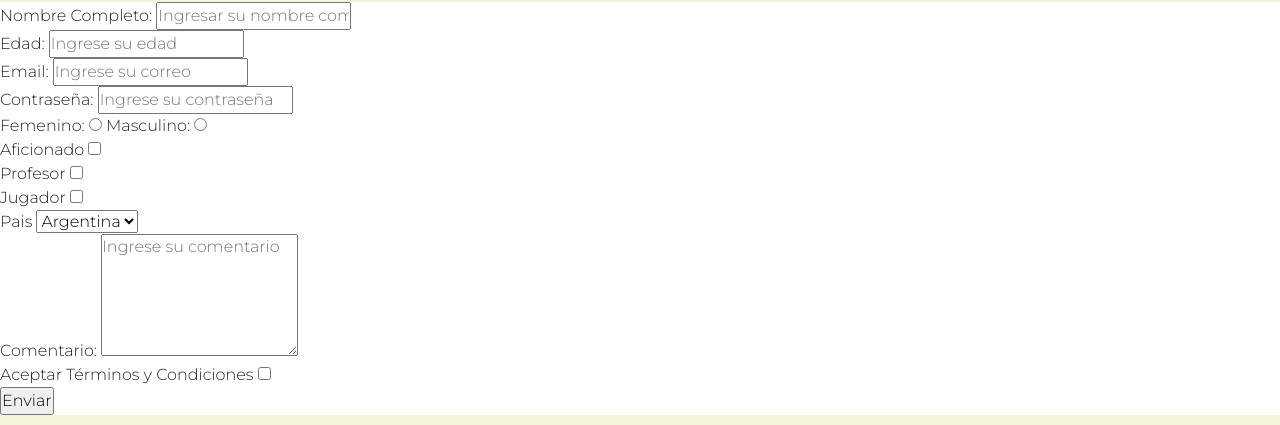
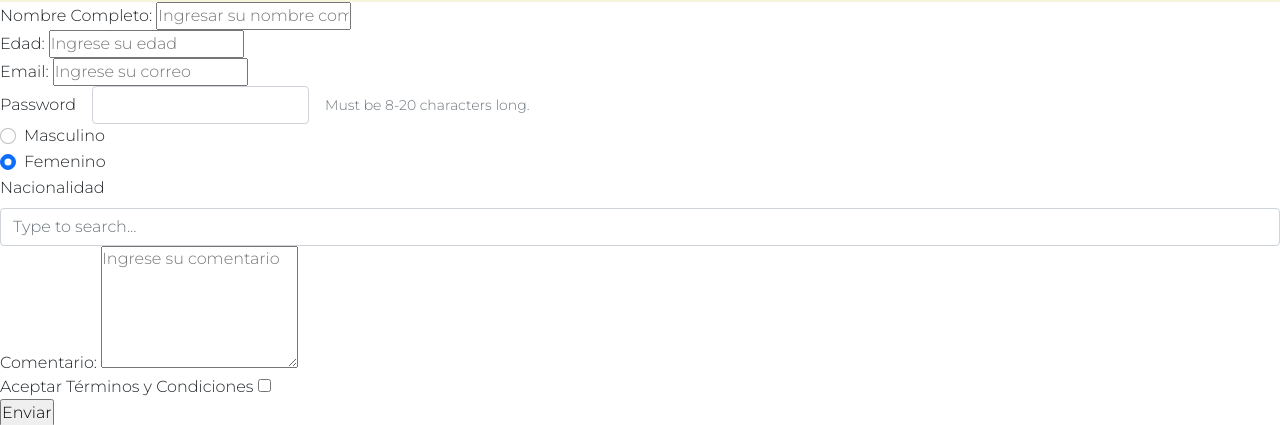
Before and after one commit to GenaroRessa/Game, a plain HTML site: page paginas/registrarme.html in a window 1280 px wide. Shown: the part 130-555 px from the top of the page. Drawn offline with nearby package versions, Linux system fonts and the light colour scheme; some icons are missing.

Commit message:
segundo desafio

```diff
--- a/css/style.css
+++ b/css/style.css
@@ -63,12 +63,14 @@ align-items: center;
 }
 
 .nav__item {
-    margin-left: 1rem;
+    margin-left: 2rem;
 }
 
 .nav__enlace {
     color: black;
     text-decoration: none;
+    font-size: 25px;
+    text-shadow: 1px 1px 1px white;
 }
 
 
@@ -94,26 +96,23 @@ margin-bottom: 2rem;
 }
 
 .seccion1__titulo{
-    font-size: 100px;
+    font-size: 140px;
     margin-bottom: 1rem;
+    text-shadow: 1px 1px 1px #000;
 }
 
 .seccion1__subtitulo{
-    font-size: 40px;
+    font-size: 50px;
     /*font-style: italic; */
     margin-bottom: 2rem;
     margin-left: 1REM;
+    text-shadow: 1px 1px 1px #000;
 
-}
-
-.seccion1__parrafo {
-font-size: 15px;
-text-transform: uppercase;
 }
 
 
 .seccion2__titulo {
-    font-size: 50px;
+    font-size: 60px;
 }
 
 
@@ -130,11 +129,13 @@ flex-direction: column;
 justify-content: center;
 align-items: center;
 margin-top: 0;
+text-shadow: 1px 1px 1px #000;
 }
 
 .seccion3__parrafo {
     font-size: 20px;
     margin: 2rem;
+
 }
 
 
--- a/paginas/registrarme.html
+++ b/paginas/registrarme.html
@@ -61,48 +61,45 @@
             <input type="email" id="Correo" name="Correo" placeholder="Ingrese su correo">
         </div>
 
-        <div>
-            <label for="Contraseña">Contraseña:</label>
-            <input type="password" id="Contraseña" name="Contraseña" placeholder="Ingrese su contraseña">
-        </div>
+        <div class="row g-3 align-items-center">
+            <div class="col-auto">
+              <label for="inputPassword6" class="col-form-label">Password</label>
+            </div>
+            <div class="col-auto">
+              <input type="password" id="inputPassword6" class="form-control" aria-describedby="passwordHelpInline">
+            </div>
+            <div class="col-auto">
+              <span id="passwordHelpInline" class="form-text">
+                Must be 8-20 characters long.
+              </span>
+            </div>
+          </div>
 
 
 
-            <!--seleccion unica-->
-            <div>
-                <label for="">Femenino:</label>
-                <input type="radio" name="genero" id="Femenino">
-                <label for="">Masculino:</label>
-                <input type="radio" name="genero" id="Masculino">
-            </div>
-
-            <!--seleccion multiple-->
+          <div class="form-check">
+            <input class="form-check-input" type="radio" name="flexRadioDefault" id="flexRadioDefault1">
+            <label class="form-check-label" for="flexRadioDefault1">
+              Masculino
+            </label>
+          </div>
+          <div class="form-check">
+            <input class="form-check-input" type="radio" name="flexRadioDefault" id="flexRadioDefault2" checked>
+            <label class="form-check-label" for="flexRadioDefault2">
+              Femenino
+            </label>
+          </div>
 
 
-            <div>
-                <label for="A">Aficionado</label>
-                <input type="checkbox" name="GS" id="A">
-            </div>
-
-            <div>
-                <label for="UO">Profesor</label>
-                <input type="checkbox" name="GS" id="UO">
-            </div>
-
-            <div>
-                <label for="W">Jugador</label>
-                <input type="checkbox" name="GS" id="W">
-            </div>
-
-            <div>
-                <label for="pais">Pais</label>
-                <select name="pais" id="pais">
-                    <option value="Argentina">Argentina</option>
-                    <option value="Brasil">Brasil</option>
-                    <option value="Chile">Chile</option>
-                </select>
-
-            </div>
+            <label for="exampleDataList" class="form-label">Nacionalidad</label>
+<input class="form-control" list="datalistOptions" id="exampleDataList" placeholder="Type to search..." >
+<datalist id="datalistOptions">
+  <option value="Argentina">
+  <option value="España">
+  <option value="Chile">
+  <option value="Brasil">
+  <option value="Groenlandia">
+</datalist>
 
 
             <label for="comentario">Comentario:</label>
```
Also changed, not shown: index.html (+1 -0 lines).
